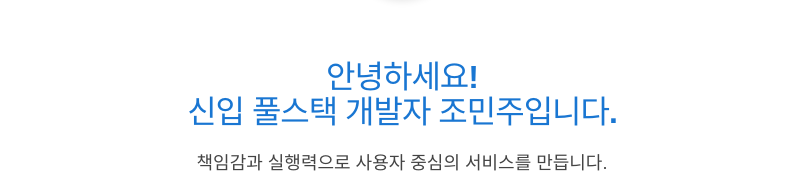
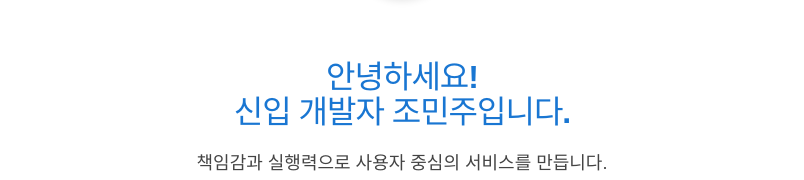
Before and after one commit to SUCRESUCCES/portfolio-Blog, a React (Vite) app: page / in a window 1280 px wide. Shown: the part 339-519 px from the top of the page, without its empty margins (238-1042 px from the left). Built offline with nearby package versions, Linux system fonts and the light colour scheme.

Commit message:
오타변경

```diff
--- a/src/pages/MainPage.tsx
+++ b/src/pages/MainPage.tsx
@@ -7,7 +7,7 @@ function MainPage() {
       <h1 className="main-title">
         안녕하세요!
         <br />
-        신입 풀스택 개발자 조민주입니다.
+        신입 개발자 조민주입니다.
       </h1>
       <p className="main-desc">
         책임감과 실행력으로 사용자 중심의 서비스를 만듭니다.
--- a/src/pages/ProjectsPage.tsx
+++ b/src/pages/ProjectsPage.tsx
@@ -5,7 +5,7 @@ const projects = [
     name: "SINU-EDU",
     period: "2024.12.20 ~ 2025.02.04",
     goal: [
-      "접근성과 효율성을 갖춘 온라인 고교 학습 플랫폼",
+      "접근성과 효율성을 갖춘 온라인 코딩 학습 플랫폼",
       "사용자 친화적인 인터페이스",
       "회원간 원활한 커뮤니티 환경 조성",
       "관리자 환경과 질문 및 게시판 구현",
```
